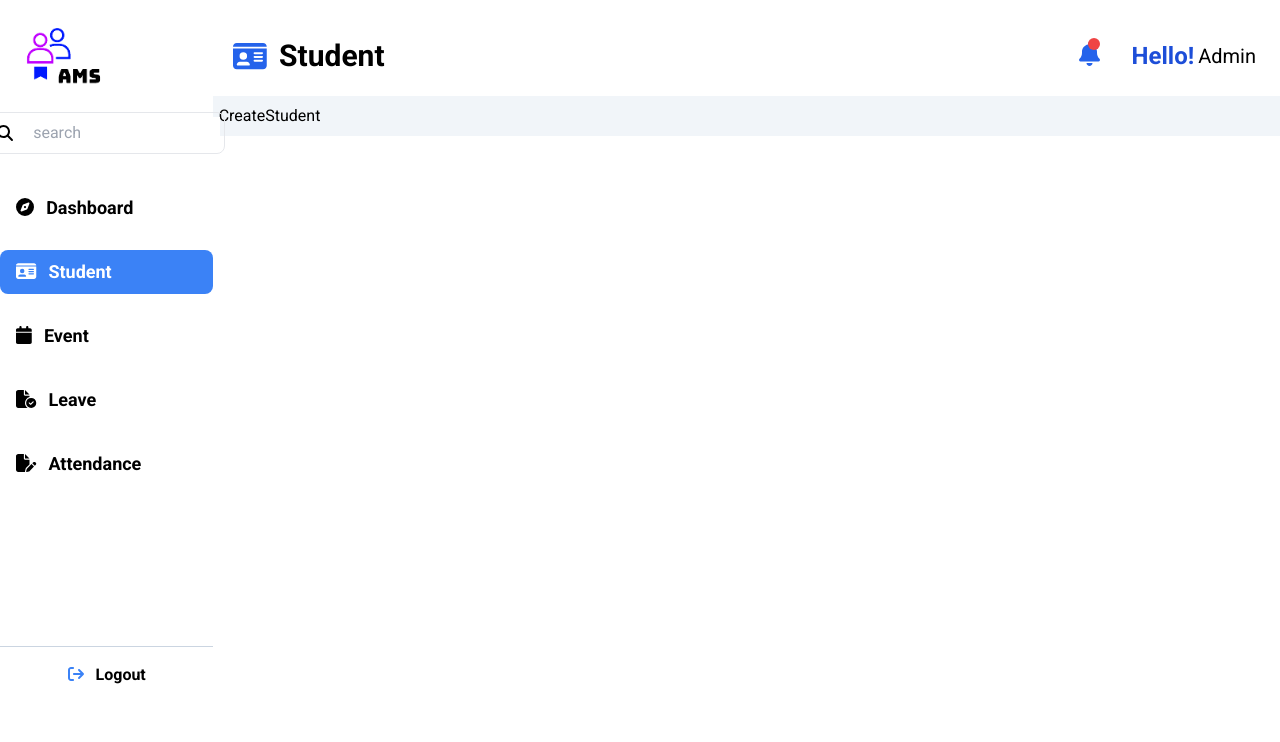
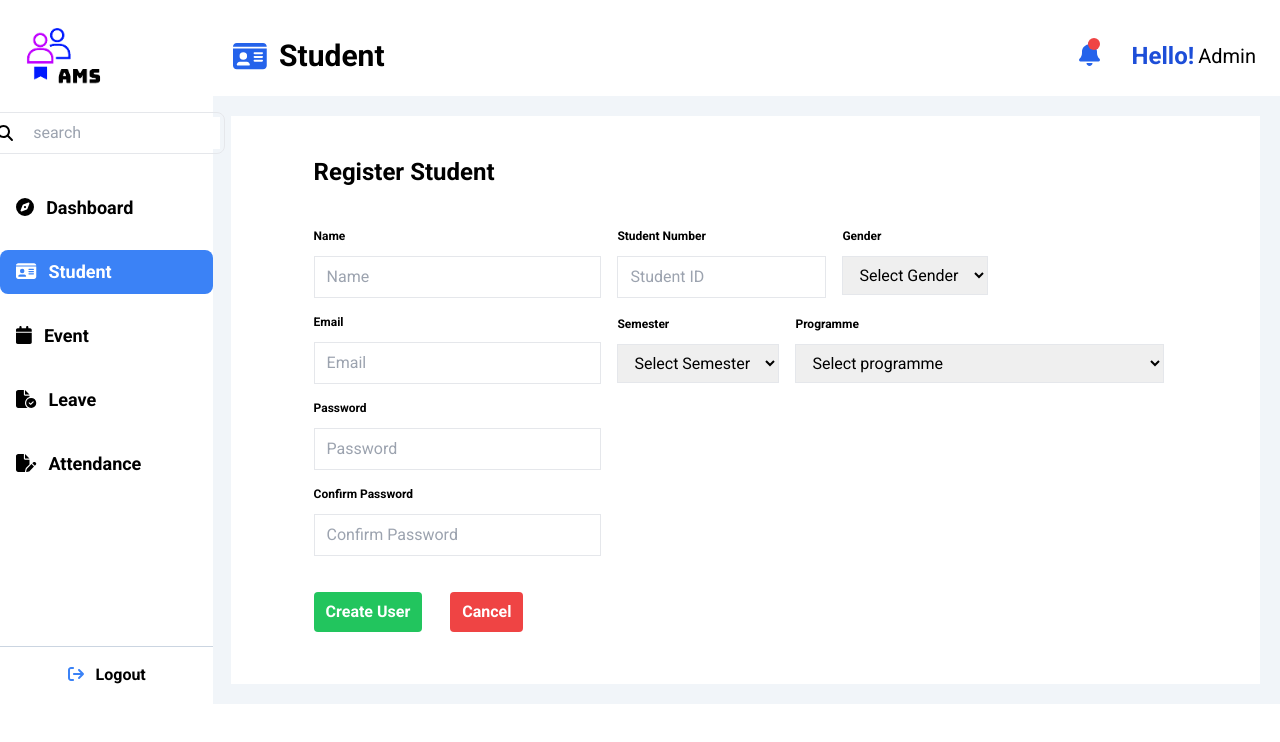
Before and after one commit to JigmeTenzinChogyel/AMS-Attendance-Management-System-, a React (Vite) app: page /admin/student/create in a window 1280 px wide. Shown: the top 742 px of the page. Built offline with nearby package versions, Linux system fonts and the light colour scheme.

Commit message:
create user

```diff
--- a/src/layouts/StudentLayout.jsx
+++ b/src/layouts/StudentLayout.jsx
@@ -2,7 +2,9 @@ import { Outlet } from "react-router-dom"
 
 function StudentLayout() {
   return (
-    <Outlet />
+    <div className="m-3 py-4 bg-white font-Roboto flex justify-center items-center">
+      <Outlet />
+    </div>
   )
 }
 
--- a/src/pages/student/components/CreateStudent.jsx
+++ b/src/pages/student/components/CreateStudent.jsx
@@ -1,9 +1,187 @@
+import { useState } from "react";
+import { useNavigate } from "react-router-dom";
 
+const programOptions = [
+  "Select programme",
+  "Information Technology",
+  "Electronics and Communications Engineering",
+  "Electrical Engineering",
+  "Engineering Geology",
+  "Architecture",
+  "Instrumentation and Control Engineering",
+  "Software Engineering",
+  "Water Resource Engineering",
+  "Mechanical Engineering",
+  "Civil Engineering",
+];
+
+const semesterOptions = [
+  "Select Semester",
+  "I", "II", "III", "IV", "V", "VI", "VII", "VIII", "IX", "X",
+];
 
 function CreateStudent() {
+
+  const navigate = useNavigate()
+
+  const [formData, setFormData] = useState({
+    name: '',
+    email: '',
+    gender: '',
+    studentId: '', // Changed from studentNumber to studentId
+    programme: '',
+    semester: '',
+    password: '',
+    confirmPassword: '',
+  });
+
+  const handleChange = (e) => {
+    const { name, value } = e.target;
+    setFormData({
+      ...formData,
+      [name]: value
+    });
+  };
+
+  const handleSubmit = (e) => {
+    e.preventDefault();
+    // Handle form submission here, e.g., send data to the server
+    console.log(formData);
+  };
+
   return (
-    <div>CreateStudent</div>
-  )
+    <div className="w-11/12">
+      <h1 className="px-4 text-2xl font-semibold m-6">Register Student</h1>
+      <form onSubmit={handleSubmit} className="px-10 py-4 flex flex-col justify-between items-start gap-4">
+        <div className="flex w-full gap-4">
+          <div className="flex flex-col gap-3 w-1/3">
+            <label htmlFor="name" className="text-xs font-semibold">Name</label>
+            <input
+              type="text"
+              id="name"
+              name="name"
+              value={formData.name}
+              placeholder="Name"
+              onChange={handleChange}
+              className="py-2 px-3 border"
+              required
+            />
+          </div>
+          <div className="flex flex-col gap-3 w-fit">
+            <label htmlFor="studentId" className="text-xs font-semibold">Student Number</label>
+            <input
+              type="text"
+              id="studentId"
+              name="studentId"
+              placeholder="Student ID"
+              value={formData.studentId}
+              onChange={handleChange}
+              className="py-2 px-3 border"
+              required
+            />
+          </div>
+          <div className="flex flex-col gap-3 w-fit">
+            <label htmlFor="gender" className="text-xs font-semibold">Gender</label>
+            <select
+              id="gender"
+              name="gender"
+              value={formData.gender}
+              onChange={handleChange}
+              className="py-2 px-3 border"
+              required
+            >
+              <option value="">Select Gender</option>
+              <option value="male">Male</option>
+              <option value="female">Female</option>
+            </select>
+          </div>
+        </div>
+        <div className="flex items-center w-full gap-4">
+          <div className="flex flex-col gap-3 w-1/3">
+            <label htmlFor="email" className="text-xs font-semibold">Email</label>
+            <input
+              type="email"
+              id="email"
+              name="email"
+              value={formData.email}
+              placeholder="Email"
+              onChange={handleChange}
+              className="py-2 px-3 border"
+              required
+            />
+          </div>
+          <div className="flex flex-col gap-3 w-fit">
+            <label htmlFor="semester" className="text-xs font-semibold">Semester</label>
+            <select
+              id="semester"
+              name="semester"
+              value={formData.semester}
+              onChange={handleChange}
+              className="py-2 px-3 border"
+              required
+            >
+              {semesterOptions.map((option) => (
+                <option key={option} value={option}>{option}</option>
+              ))}
+            </select>
+          </div>
+          <div className="flex flex-col gap-3 w-fit">
+            <label htmlFor="programme" className="text-xs font-semibold">Programme</label>
+            <select
+              id="programme"
+              name="programme"
+              value={formData.programme}
+              onChange={handleChange}
+              className="py-2 px-3 border"
+              required
+            >
+              {programOptions.map((option) => (
+                <option key={option} value={option}>{option}</option>
+              ))}
+            </select>
+          </div>
+        </div>
+        <div className="flex flex-col gap-3 w-1/3">
+          <label htmlFor="password" className="text-xs font-semibold">Password</label>
+          <input
+            type="password"
+            id="password"
+            name="password"
+            placeholder="Password"
+            value={formData.password}
+            onChange={handleChange}
+            className="py-2 px-3 border"
+            required
+          />
+        </div>
+        <div className="flex flex-col gap-3 w-1/3">
+          <label htmlFor="confirmPassword" className="text-xs font-semibold">Confirm Password</label>
+          <input
+            type="password"
+            id="confirmPassword"
+            name="confirmPassword"
+            placeholder="Confirm Password"
+            value={formData.confirmPassword}
+            onChange={handleChange}
+            className="py-2 px-3 border"
+            required
+          />
+        </div>
+        <div className='flex gap-5 my-5'>
+          <button
+            type="submit"
+            className="bg-green-500 hover:bg-green-700 text-white font-semibold text-base py-2 px-3 rounded mr-2">
+            Create User
+          </button>
+          <button type="button"
+            className="bg-red-500 hover:bg-red-700 text-white font-semibold text-base py-2 px-3 rounded"
+            onClick={() =>  navigate(-1) } >
+            Cancel
+          </button>
+        </div>
+      </form>
+    </div>
+  );
 }
 
-export default CreateStudent
+export default CreateStudent;
--- a/src/pages/student/components/StudentTable.jsx
+++ b/src/pages/student/components/StudentTable.jsx
@@ -80,7 +80,9 @@ function StudentTable() {
         highlightOnHover
         actions={
           <div className="flex gap-5">
-            <button className="bg-green-500 hover:bg-green-700 text-white font-semibold text-base py-1 px-2 rounded">Add</button>
+            <button
+            className="bg-green-500 hover:bg-green-700 text-white font-semibold text-base py-1 px-2 rounded"
+            onClick={() => navigate("create")}>Add</button>
             <button className="bg-blue-500 hover:bg-blue-700 text-white font-semibold text-base py-1 px-2 rounded">Export</button>
           </div>
         }
```
